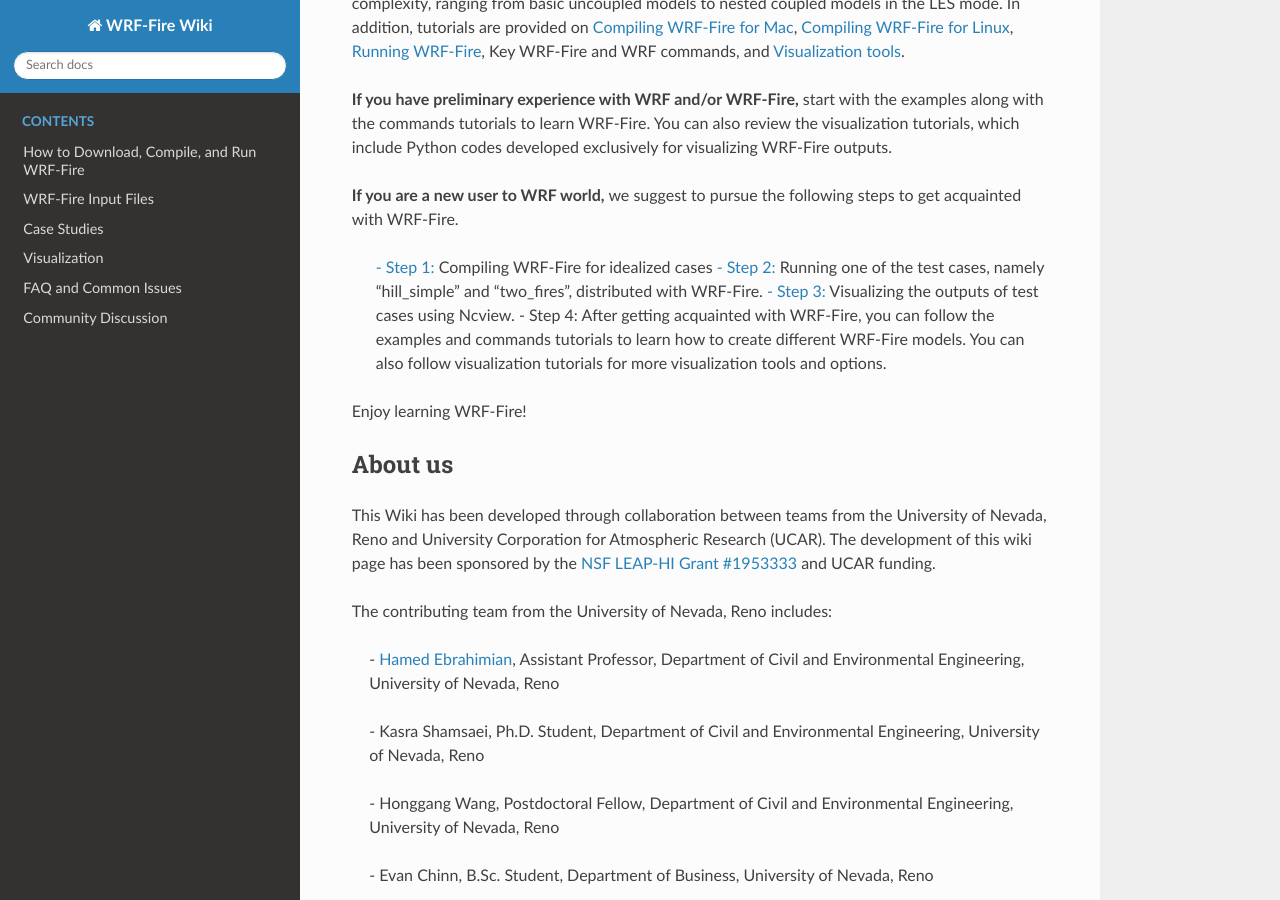
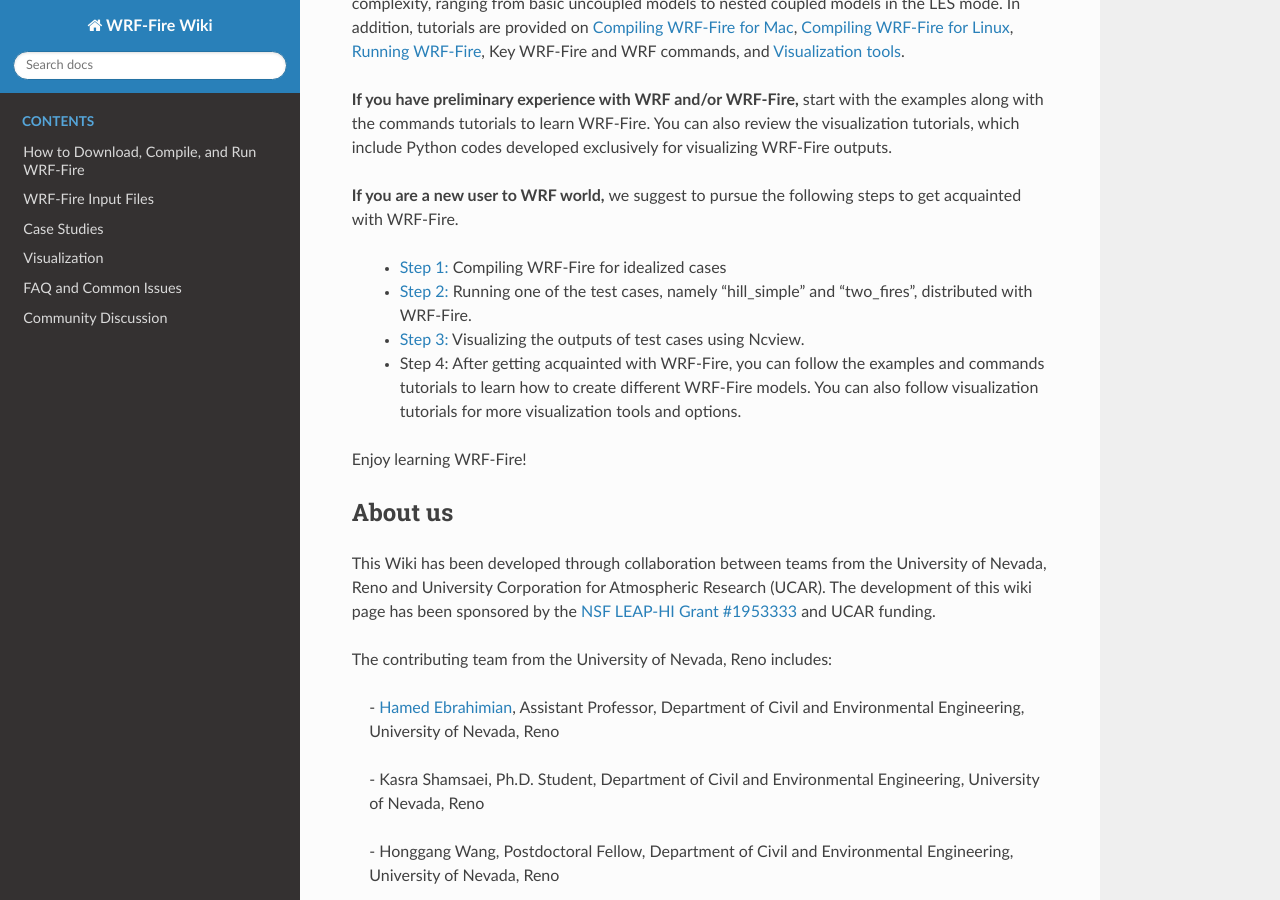
Before and after one commit to WRF-Fire-UNR/UNR-WRF-FIRE, a Sphinx documentation site: the page built from docs/source/index.rst, in a window 1280 px wide and 900 px high, scrolled down 309 px. Built offline with Sphinx 7.4.7 and the Read the Docs theme 2.0.0, drawn with Linux system fonts in a browser that asks for light colours.

```diff
--- a/docs/source/index.rst
+++ b/docs/source/index.rst
@@ -17,10 +17,10 @@ This Wiki aims to tutor WRF-Fire using a variety of examples with incrementally
 
 **If you are a new user to WRF world,** we suggest to pursue the following steps to get acquainted with WRF-Fire.
 
- :ref:`- Step 1:<DCR>` Compiling WRF-Fire for idealized cases
- :ref:`- Step 2:<idealized>` Running one of the test cases, namely “hill_simple” and “two_fires”, distributed with WRF-Fire.
- :ref:`- Step 3:<Ncview>` Visualizing the outputs of test cases using Ncview.
- :ref:`- Step 4:<tutorials>` After getting acquainted with WRF-Fire, you can follow the examples and commands tutorials to learn how to create different WRF-Fire models. You can also follow visualization tutorials for more visualization tools and options.
+ * :ref:`Step 1:<DCR>` Compiling WRF-Fire for idealized cases
+ * :ref:`Step 2:<idealized>` Running one of the test cases, namely “hill_simple” and “two_fires”, distributed with WRF-Fire.
+ * :ref:`Step 3:<Ncview>` Visualizing the outputs of test cases using Ncview.
+ * :ref:`Step 4:<tutorials>` After getting acquainted with WRF-Fire, you can follow the examples and commands tutorials to learn how to create different WRF-Fire models. You can also follow visualization tutorials for more visualization tools and options.
 
 Enjoy learning WRF-Fire!
 
```
